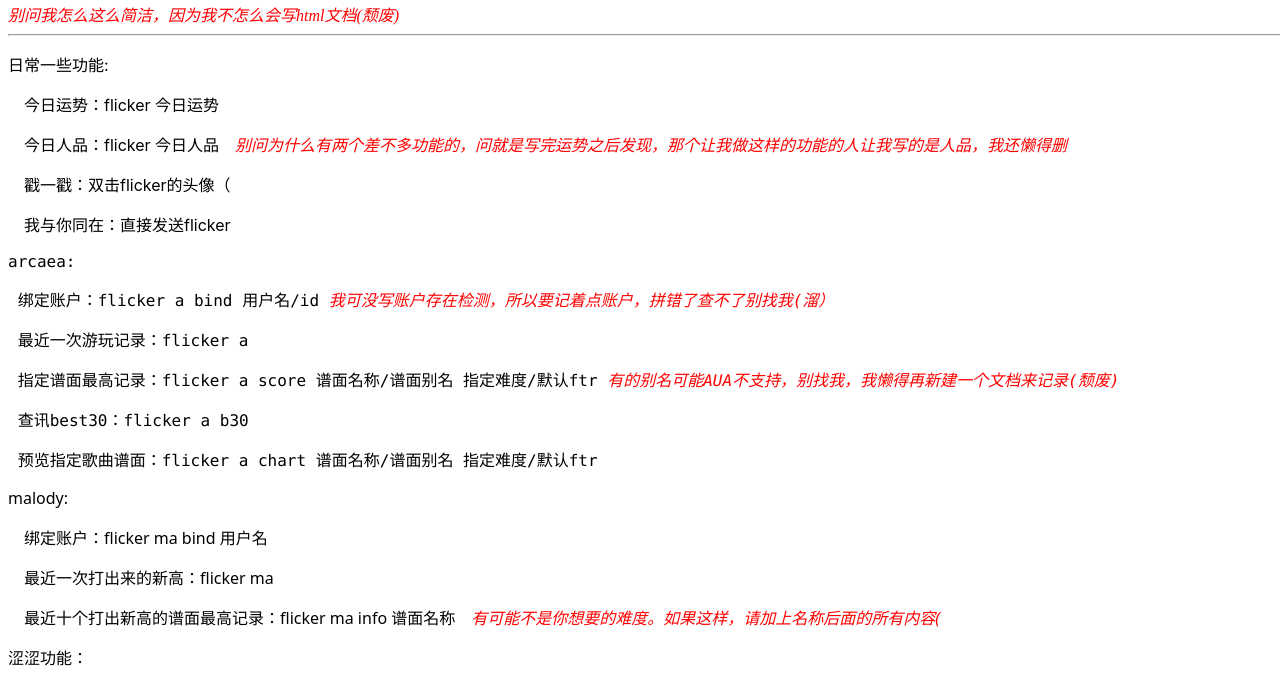
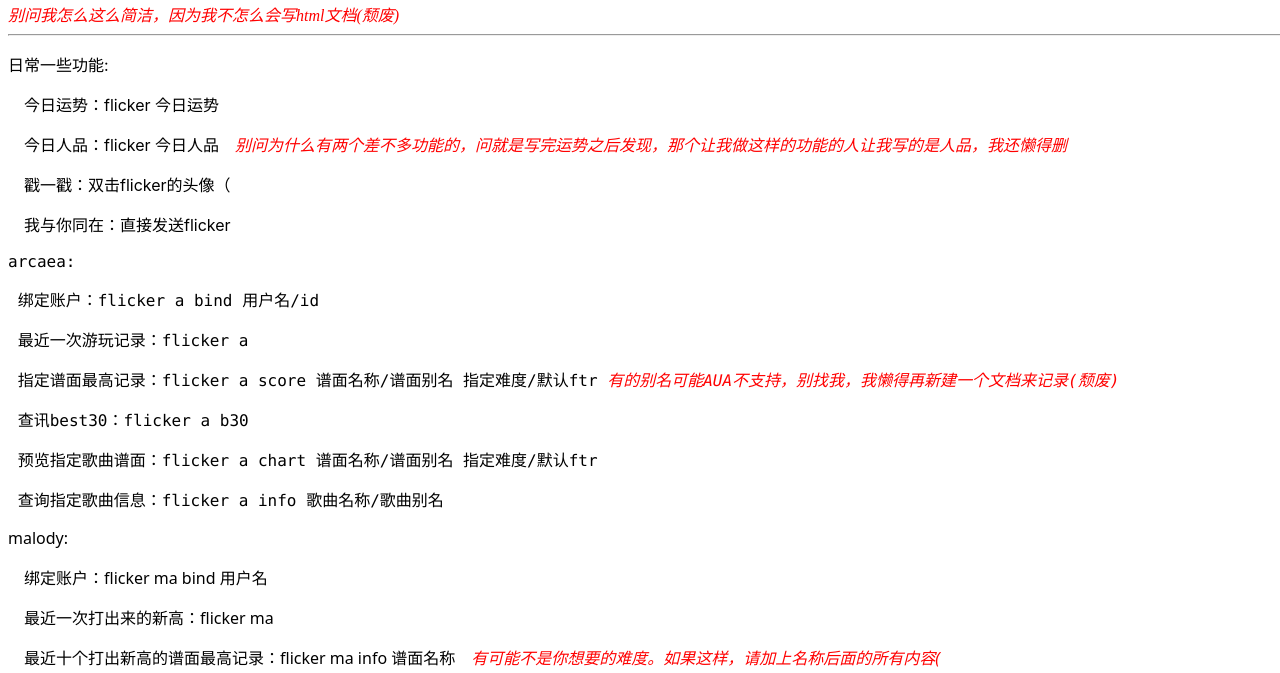
Before and after one commit to QyuJ123456/QyuJ123456.github.io, a plain HTML site: page index.html in a window 1280 px wide. Shown: the part 127-800 px from the top of the page. Drawn offline with Linux system fonts and the light colour scheme.

Commit message:
flicker help

```diff
--- a/index.html
+++ b/index.html
@@ -49,11 +49,12 @@
         </div>
         <div style="font-family: Consolas,system-ui">
             <p><a id="arcaea">arcaea:</a></p>
-            <p>&emsp;绑定账户：flicker a bind 用户名/id<em class="important">&emsp;我可没写账户存在检测，所以要记着点账户，拼错了查不了别找我(溜）</em></p>
+            <p>&emsp;绑定账户：flicker a bind 用户名/id</p>
             <p>&emsp;最近一次游玩记录：flicker a</p>
             <p>&emsp;指定谱面最高记录：flicker a score 谱面名称/谱面别名 指定难度/默认ftr<em class="important">&emsp;有的别名可能AUA不支持，别找我，我懒得再新建一个文档来记录(颓废)</em></p>
             <p>&emsp;查讯best30：flicker a b30</p>
             <p>&emsp;预览指定歌曲谱面：flicker a chart 谱面名称/谱面别名 指定难度/默认ftr</p>
+            <p>&emsp;查询指定歌曲信息：flicker a info 歌曲名称/歌曲别名</p>
         </div>
         <div style="font-family: Century,system-ui">
             <p><a id="malody">malody:</a></p>
```
